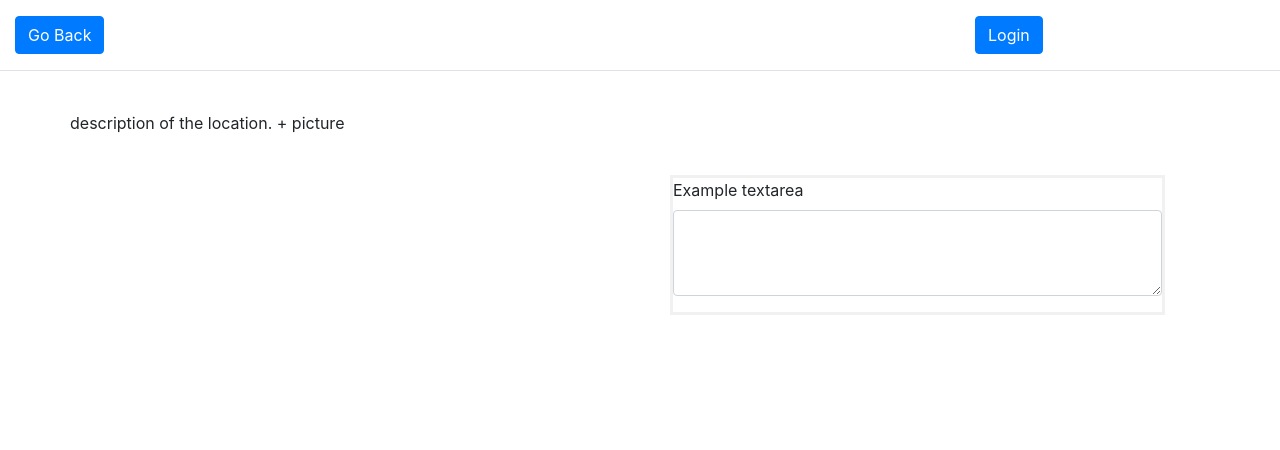
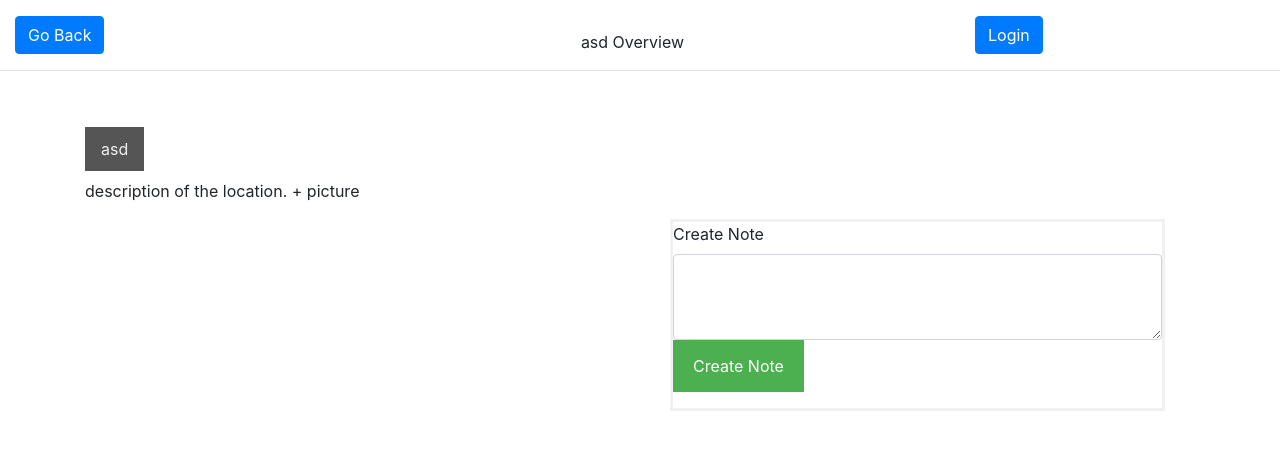
Before and after one commit to Toervh/Programmeerproject, a Flask app: template app/templates/world.html in a window 1280 px wide. Shown: the top 450 px of the page. Run offline with Flask 2, Linux system fonts and the light colour scheme; the template is opened without the code that fills it: values that come from a table or form of the project are taken from there, others are empty; data comes from the database, SQL or seed files in the repository; both versions use the stored data as it was after the commit; some libraries are stand-ins or nearby versions.

Commit message:
world page needs working form. create new is finished for alfa

```diff
--- a/app/app.py
+++ b/app/app.py
@@ -70,12 +70,12 @@ def index():
         return redirect("/login")
 
     username = session.get("user_name")
-    print(username)
-    worlds = World.query.all()
-    # worlds = World.query.filter_by(creator_name=username).all()
-    if not worlds:
-        return render_template("index.html")
 
+    worlds = World.query.filter_by(creator_name=username).all()
+    # if not worlds:
+    #     return render_template("index.html")
+    for world in worlds:
+        print(world)
     return render_template("index.html", worlds=worlds)
 
 
@@ -136,7 +136,8 @@ def create_new():
     if request.method == "POST":
         if not session.get("user_name"):
             return redirect("/login")
-        world_name = request.form.get("name")
+
+        world_name = request.form.get("world_name")
         world_description = request.form.get("description")
 
         ##TODO file upload
@@ -150,7 +151,13 @@ def create_new():
         else:
             world = World(name=world_name, description=world_description, creator_name=session["user_name"])
             world_id = world.id
-
+            flash("world created")
+            print(world.name)
+            print(world.description)
+            print(world.creator_name)
+            print("redirecting...")
+            db.session.add(world)
+            db.session.commit()
         return redirect("/")
 
 @app.route('/world/<world_id>')
@@ -161,7 +168,7 @@ def world(world_id):
     world = World.query.filter_by(id=world_id).first()
     notes = Notes.query.filter_by(world_id=world_id).all()
 
-    return render_template("world", world=world, notes=notes)
+    return render_template("/world.html", world=world, notes=notes)
 
 @app.route('/add_note')
 def add_note():
--- a/app/templates/create_new.html
+++ b/app/templates/create_new.html
@@ -6,7 +6,7 @@
     <form id="create_new" method="post">
         <h2 class="h3 mb-3 font-weight-normal">Create New World</h2>
 
-        <input type="text" id="name" placeholder="World Name" autocomplete="off" name="world_name">
+        <input type="text" id="world_name" placeholder="World Name" autocomplete="off" name="world_name">
         <input type="text" id="description" placeholder="Description" autocomplete="off" name="description">
         <button value="submit">Create</button>
     </form>
--- a/app/templates/world.html
+++ b/app/templates/world.html
@@ -1,20 +1,21 @@
 {% extends "header.html" %}
-{% block title %}{% endblock %}
-{% block header %}{% endblock %}
+{% block title %}{{ world.name }} Overview{% endblock %}
+{% block header %}{{ world.name }} Overview{% endblock %}
 {% block body %}
+<main role="main" class="container">
     <div class="container" id="world_overview">
-
-
         <div class="row mb-2">
-            description of the location. + picture
+            <div class="header" width="fluid">{{ world.name }}</div>
         </div>
-        <main role="main" class="container">
+        <div class="row md-2">
+            <div class="container-md">description of the location. + picture</div>
+        </div>
         <div class="row">
             <div class="col md-8 blog-main">
                 {% if notes %}
                     {% for note in notes %}
                         <div class="blog-post">
-                                <h3 class="blog-post-title">title goes here.</h3>
+                            <h3 class="blog-post-title">note title?</h3>
                             <p class="blog-post-meta">time of creation goes here.</p>
                             <hr>
                             <p class="blog-post-text">text goes here.</p>
@@ -24,16 +25,21 @@
             </div>
             <div class="col md-8 blog-main">
                 <div class="container" id="new_note">
-                        <form method="post">
+                    <form onsubmit="submitNote()">
                           <div class="form-group">
-                                <label for="exampleFormControlTextarea1">Example textarea</label>
+                            <label for="exampleFormControlTextarea1">Create Note</label>
                             <textarea class="form-control" id="exampleFormControlTextarea1" rows="3"></textarea>
+                              <button type="submit">Create Note</button>
                           </div>
                     </form>
                 </div>
             </div>
         </div>
+    </div>
+</main>
+<script>
+    fuction submitNote() {
 
-        </main>
-    </div>
+    }
+</script>
 {% endblock body %}
```
Also changed, not shown: app/templates/index.html (+10 -5 lines), app/test.db, 1 other file. Lines whose indentation alone changed are shown as unchanged.
